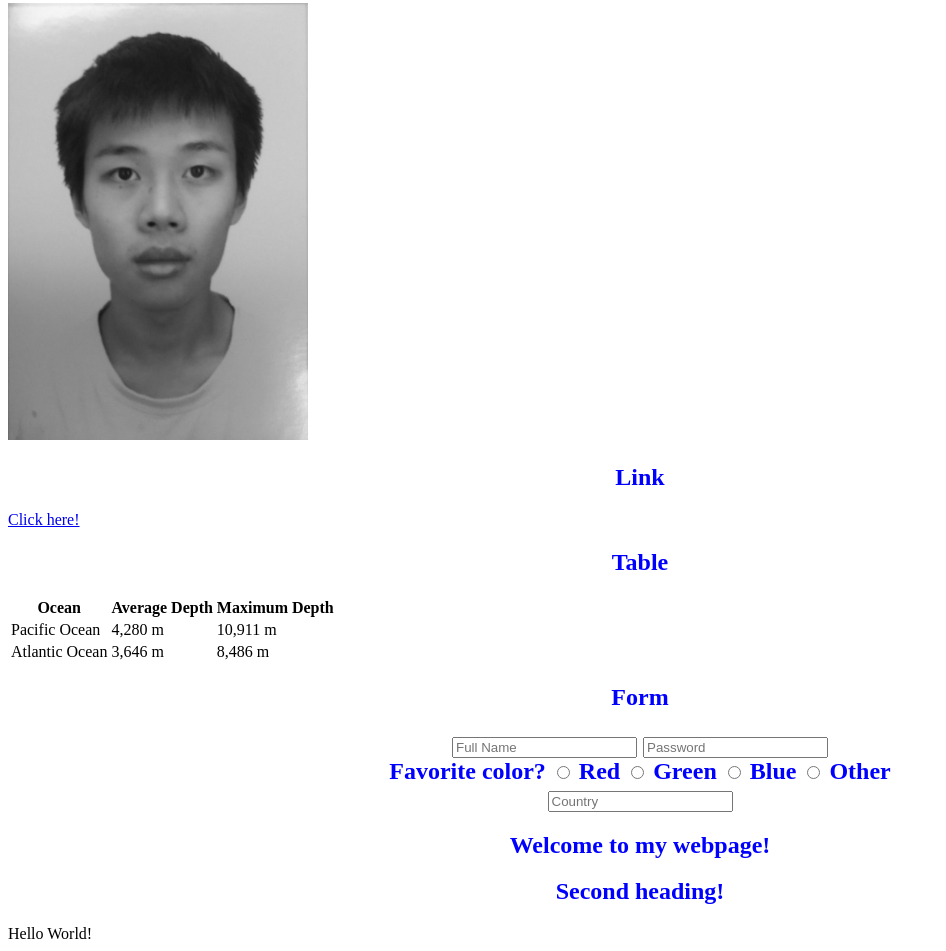
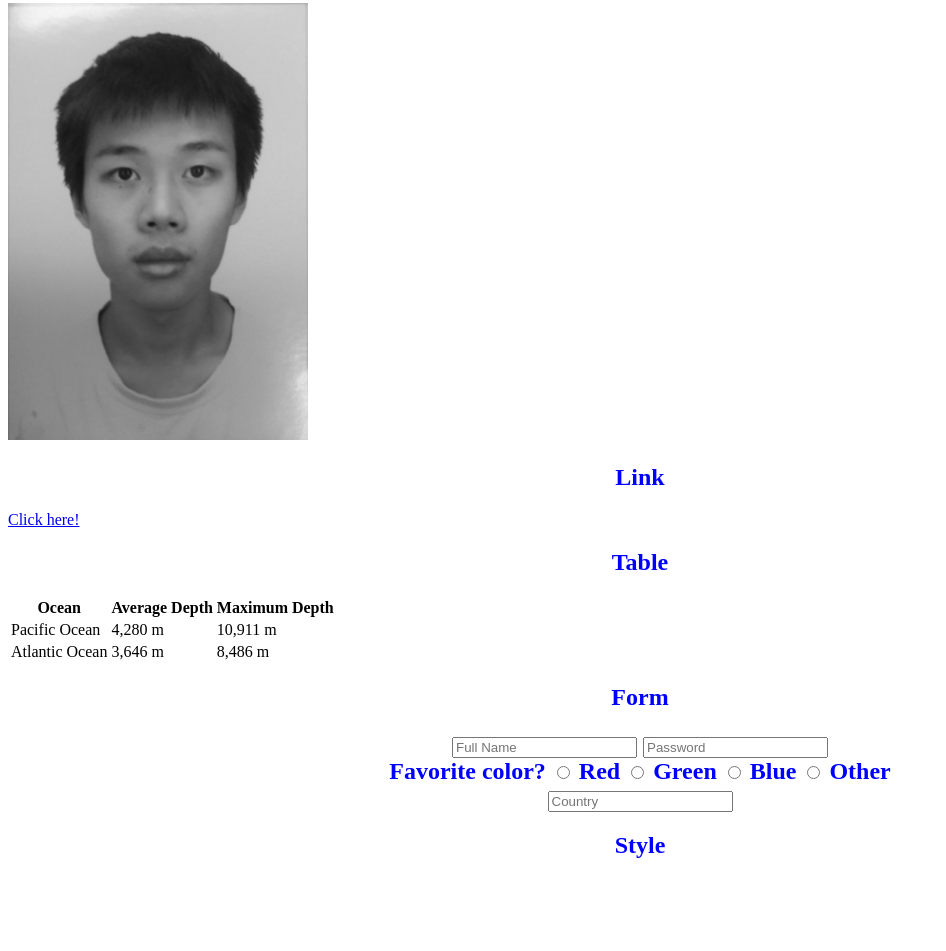
Before and after one commit to KuoJeffrey/KuoJeffrey.github.io, a plain HTML site: page index.html in a window 1280 px wide. Shown: the part 365-1316 px from the top of the page, without its empty margins (0-946 px from the left). After the commit the page ends 1243 px from the top, so only its background shows below. Drawn offline with Linux system fonts and the light colour scheme.

Commit message:
style organized

```diff
--- a/index.html
+++ b/index.html
@@ -264,8 +264,6 @@
                     </datalist>
                 </div>
             </form>
-        <h2>Welcome to my webpage!</h2>
-        <h2>Second heading!</h2>
-            Hello World!
+        <h2>Style</h2>
     </body>
 </html>
```
